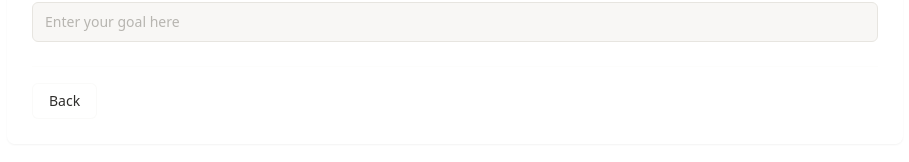
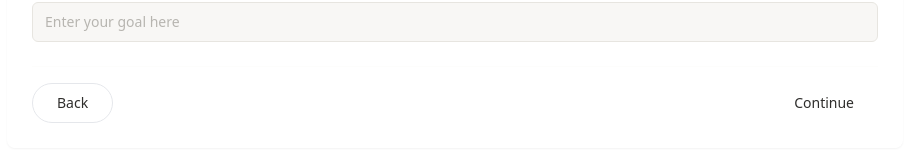
Before and after one commit to peatf/gps-live, a Next.js app: page / in a window 1280 px wide. Shown: the part 288-450 px from the top of the page, without its empty margins (185-1094 px from the left). Built offline with nearby package versions, Linux system fonts and the light colour scheme.

Commit message:
Update Button.js

```diff
--- a/src/components/Button/Button.js
+++ b/src/components/Button/Button.js
@@ -10,44 +10,41 @@ export const Button = ({
   className,
   ...props
 }) => {
-  const baseStyles = "inline-flex items-center justify-center rounded-md text-sm font-medium transition-all duration-200";
+  const baseStyles =
+    "relative inline-flex items-center justify-center rounded-full text-sm font-medium transition-all duration-200 overflow-hidden";
 
   const sizeStyles = {
-    default: "h-9 px-4 py-2",
-    sm: "h-8 rounded-md px-3 text-xs",
-    lg: "h-10 rounded-md px-8",
-    icon: "h-9 w-9",
+    default: "h-10 px-6",
+    sm: "h-8 px-4 text-xs",
+    lg: "h-12 px-8 text-lg",
   };
 
   const variantStyles = {
-    primary: "bg-sage/90 text-white hover:bg-sage shadow-sm glass-effect",
-    cosmic: "bg-cosmic/90 text-white hover:bg-cosmic shadow-cosmic glass-effect",
-    outline: "border border-stone/20 hover:border-cosmic/20 bg-transparent hover:bg-stone/5 glass-effect",
-    ghost: "hover:bg-stone/5 hover:text-cosmic glass-effect",
-    link: "text-cosmic underline-offset-4 hover:underline",
+    primary:
+      "bg-gradient-to-r from-silver-200 to-silver-400 text-white shadow-md hover:shadow-lg",
+    outline:
+      "border border-silver-300 text-silver-600 bg-transparent hover:bg-silver-100",
+    ghost: "bg-transparent text-silver-600 hover:bg-silver-100",
   };
 
-  const bubbleEffect = "before:content-[''] before:absolute before:inset-0 before:rounded-md before:bg-gradient-to-b before:from-white/10 before:to-transparent before:opacity-0 hover:before:opacity-100 before:transition-opacity";
+  const bubbleEffect =
+    "before:content-[''] before:absolute before:inset-0 before:rounded-full before:bg-gradient-to-b before:from-white/10 before:to-transparent before:opacity-0 hover:before:opacity-100 before:transition-opacity";
 
   return (
     <button
+      onClick={onClick}
+      disabled={disabled}
       className={cn(
         baseStyles,
         sizeStyles[size],
         variantStyles[variant],
         bubbleEffect,
-        "relative overflow-hidden",
-        "hover:scale-[1.02] active:scale-[0.98]",
-        "disabled:opacity-50 disabled:pointer-events-none",
+        "disabled:opacity-50 disabled:cursor-not-allowed",
         className
       )}
-      onClick={onClick}
-      disabled={disabled}
       {...props}
     >
-      <div className="relative z-10 flex items-center justify-center gap-2">
-        {children}
-      </div>
+      <span className="relative z-10">{children}</span>
     </button>
   );
 };
```
